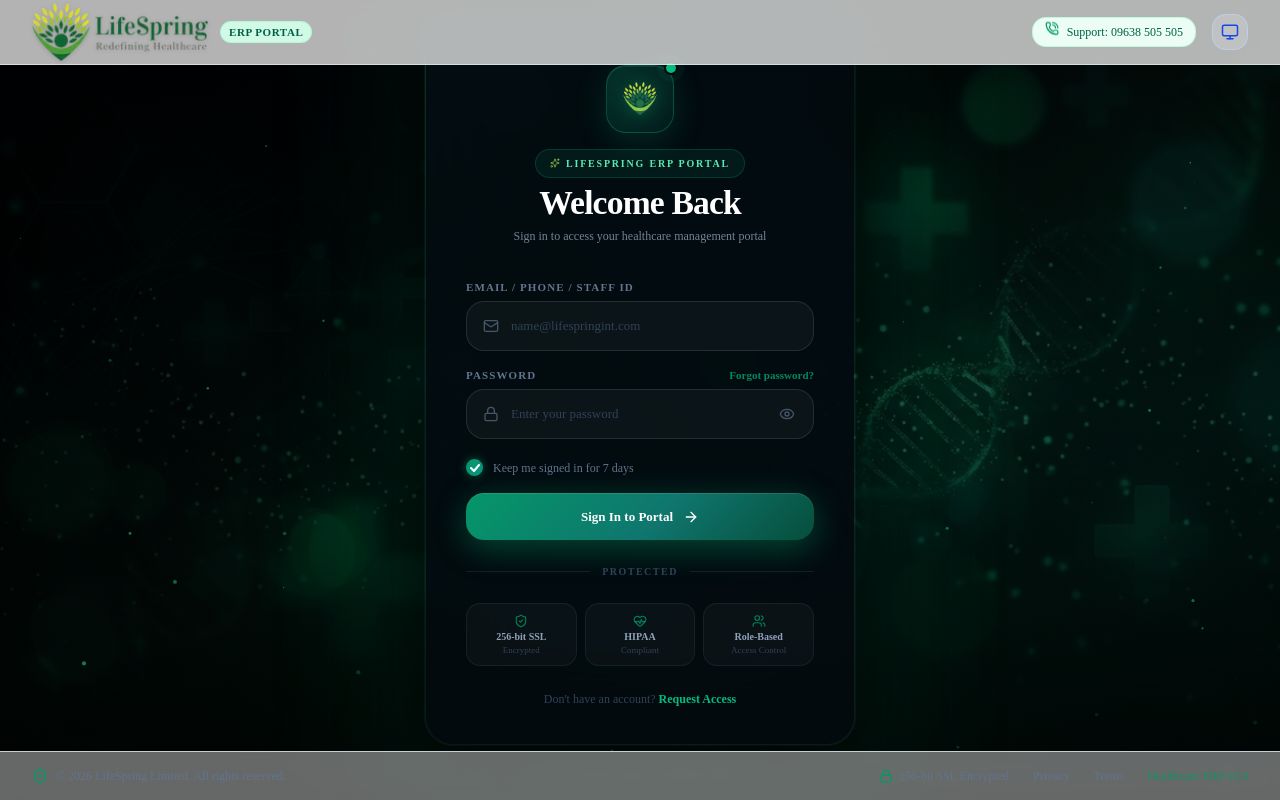
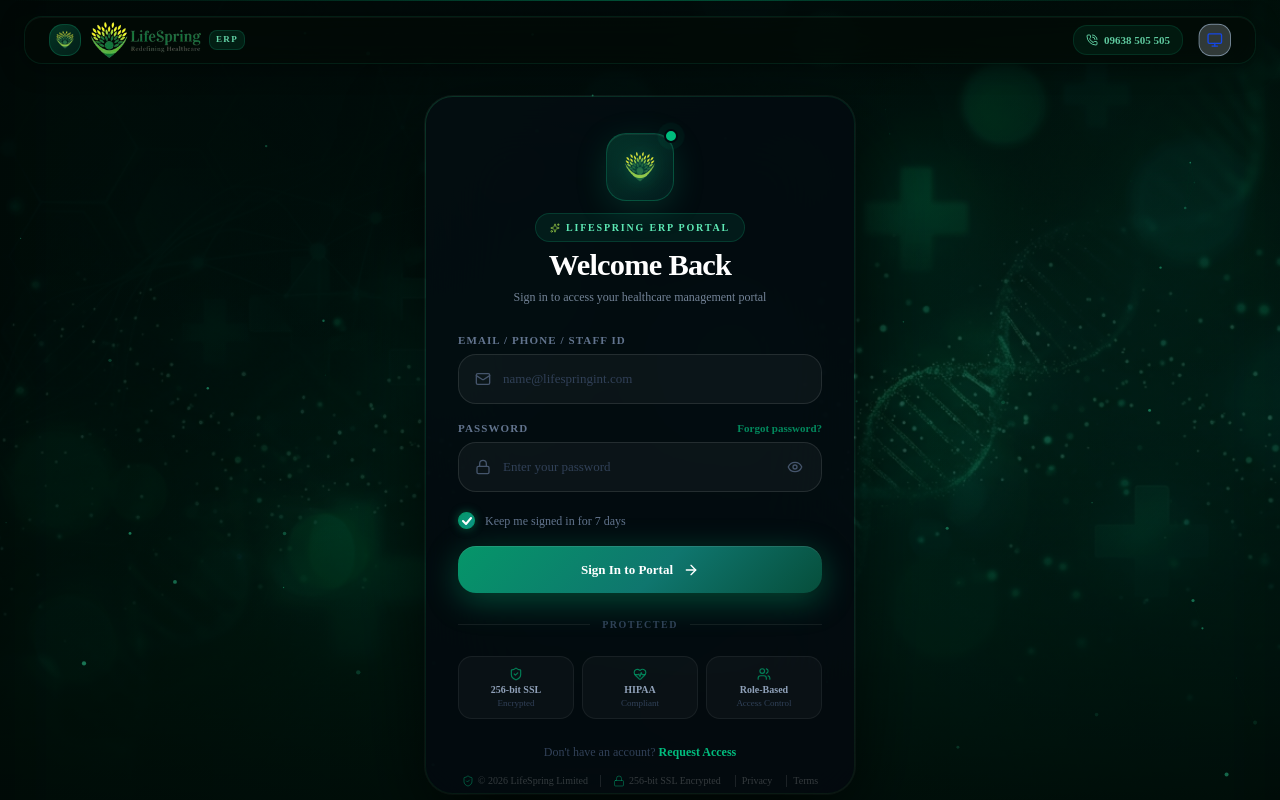
Before and after one commit to rabbiTheWebDeveloper/lifespringerp, a Next.js app: page /login in a window 1280 px wide. Built offline with nearby package versions, Linux system fonts and the light colour scheme.

Commit message:
feat: add authentication layout and login page components with particle animations

```diff
--- a/src/app/(auth)/layout.tsx
+++ b/src/app/(auth)/layout.tsx
@@ -5,7 +5,7 @@
 import Image from "next/image";
 import { ThemeProvider } from "@/context/ThemeContext";
 import { ThemeToggle } from "@/components/ThemeToggle";
-import { ShieldCheck, PhoneCall, HeartPulse, Sparkles, Building2, Lock } from "lucide-react";
+import { HeartPulse, PhoneCall, ShieldCheck, Lock } from "lucide-react";
 
 export default function AuthLayout({
   children,
@@ -14,109 +14,76 @@
 }) {
   return (
     <ThemeProvider>
-      <div className="min-h-screen flex flex-col bg-slate-50 dark:bg-[#070b12] text-slate-900 dark:text-slate-100 selection:bg-emerald-500/20 selection:text-emerald-700 dark:selection:text-emerald-300 font-sans transition-colors duration-300 relative">
+      <div className="min-h-screen flex flex-col bg-[#030b05] text-white font-sans relative">
 
-        {/* Subtle Ambient Background Gradients */}
-        <div className="fixed inset-0 pointer-events-none overflow-hidden z-0">
-          <div className="absolute -top-40 -left-40 w-96 h-96 bg-emerald-500/10 dark:bg-emerald-600/10 rounded-full blur-3xl animate-pulse" />
-          <div className="absolute top-1/3 -right-40 w-[30rem] h-[30rem] bg-teal-500/10 dark:bg-teal-500/5 rounded-full blur-3xl" />
-          <div className="absolute -bottom-40 left-1/3 w-96 h-96 bg-lime-500/10 dark:bg-emerald-950/20 rounded-full blur-3xl" />
-          <div className="absolute inset-0 bg-[radial-gradient(#059669_1px,transparent_1px)] [background-size:24px_24px] opacity-[0.03] dark:opacity-[0.05]" />
+        {/* Floating Transparent Navbar */}
+        <header className="fixed top-0 left-0 right-0 z-[60] pointer-events-none">
+          <div className="absolute top-0 left-0 right-0 h-[1px] bg-gradient-to-r from-transparent via-emerald-500/40 to-transparent" />
+          <div className="pointer-events-auto mx-3 sm:mx-6 mt-3 sm:mt-4">
+            <nav
+              className="flex items-center justify-between px-4 sm:px-6 h-12 rounded-2xl"
+              style={{
+                background: "rgba(3,10,5,0.65)",
+                backdropFilter: "blur(20px)",
+                WebkitBackdropFilter: "blur(20px)",
+                border: "1px solid rgba(16,185,129,0.12)",
+                boxShadow: "0 4px 24px rgba(0,0,0,0.4), inset 0 1px 0 rgba(255,255,255,0.04)",
+              }}
+            >
+              {/* Logo */}
+              <Link href="/" className="flex items-center gap-2.5 group transition-opacity hover:opacity-80 active:scale-95">
+                <div className="w-8 h-8 rounded-xl flex items-center justify-center shrink-0" style={{ background: "linear-gradient(135deg, rgba(16,185,129,0.25) 0%, rgba(20,184,166,0.12) 100%)", border: "1px solid rgba(16,185,129,0.25)" }}>
+                  <Image src="/images/lifespring-icon.png" alt="LifeSpring" width={20} height={20} className="object-contain" onError={(e) => { (e.currentTarget as HTMLImageElement).style.display = "none"; }} />
                 </div>
-
-        {/* Top Header */}
-        <header className="relative z-20 w-full border-b border-slate-200/80 dark:border-slate-800/80 bg-white/70 dark:bg-[#090e17]/70 backdrop-blur-md">
-          <div className="max-w-7xl mx-auto px-4 sm:px-6 lg:px-8 h-16 flex items-center justify-between">
-            {/* Logo */}
-            <Link
-              href="/"
-              className="flex items-center gap-3 group transition-transform active:scale-95"
-            >
-              <div className="relative h-9 w-36 sm:h-10 sm:w-44 flex items-center">
-                <Image
-                  src="/images/lifespring-logo.png"
-                  alt="LifeSpring - Redefining Healthcare"
-                  width={176}
-                  height={44}
-                  priority
-                  className="object-contain dark:brightness-110 drop-shadow-sm"
-                  onError={(e) => {
-                    // Fallback to text + icon if image fails to render
-                    const target = e.currentTarget;
-                    target.style.display = "none";
-                    const fallback = target.nextElementSibling as HTMLElement;
-                    if (fallback) fallback.style.display = "flex";
-                  }}
-                />
-                <div
-                  style={{ display: "none" }}
-                  className="items-center gap-2 font-bold text-lg text-emerald-700 dark:text-emerald-400"
-                >
-                  <HeartPulse className="w-6 h-6 text-emerald-600 animate-pulse" />
-                  <span>LifeSpring</span>
+                <div className="flex items-center gap-2">
+                  <Image src="/images/lifespring-logo.png" alt="LifeSpring" width={110} height={28} className="object-contain brightness-[1.15] hidden sm:block" onError={(e) => { (e.currentTarget as HTMLImageElement).style.display = "none"; const fb = e.currentTarget.nextElementSibling as HTMLElement; if (fb) fb.style.display = "flex"; }} />
+                  <span style={{ display: "none" }} className="items-center gap-1.5 font-bold text-[15px] text-emerald-300">
+                    <HeartPulse className="w-4 h-4" />LifeSpring
+                  </span>
+                  <span className="sm:hidden font-bold text-[14px] text-white">LifeSpring</span>
+                  <span className="text-[9px] font-bold uppercase tracking-[0.15em] px-1.5 py-0.5 rounded-md" style={{ background: "rgba(16,185,129,0.12)", border: "1px solid rgba(16,185,129,0.2)", color: "rgba(110,231,183,0.9)" }}>ERP</span>
                 </div>
-              </div>
-              <span className="hidden sm:inline-flex items-center text-[11px] font-semibold tracking-wider uppercase px-2 py-0.5 rounded-full bg-emerald-100 text-emerald-800 dark:bg-emerald-950/70 dark:text-emerald-300 border border-emerald-200/60 dark:border-emerald-800/60">
-                ERP Portal
-              </span>
               </Link>
 
-            {/* Right Header Actions */}
-            <div className="flex items-center gap-3 sm:gap-4">
-              {/* Emergency Hotline Hotline Badge */}
-              <div className="hidden md:flex items-center gap-2 px-3 py-1.5 rounded-xl bg-emerald-50 dark:bg-emerald-950/40 border border-emerald-200/60 dark:border-emerald-800/40 text-emerald-800 dark:text-emerald-300 text-xs font-medium">
-                <PhoneCall className="w-3.5 h-3.5 text-emerald-600 dark:text-emerald-400 animate-bounce" />
-                <span>Support: 09638 505 505</span>
+              {/* Right actions */}
+              <div className="flex items-center gap-2 sm:gap-3">
+                <div className="hidden md:flex items-center gap-1.5 px-3 py-1.5 rounded-xl text-[11px] font-semibold" style={{ background: "rgba(16,185,129,0.08)", border: "1px solid rgba(16,185,129,0.15)", color: "rgba(110,231,183,0.85)" }}>
+                  <PhoneCall className="w-3 h-3" />
+                  <span>09638 505 505</span>
                 </div>
-
-              {/* Theme Toggle */}
+                <div className="scale-90 origin-right">
                   <ThemeToggle />
                 </div>
               </div>
+            </nav>
+          </div>
         </header>
 
-        {/* Main Content Area */}
-        <main className="relative z-10 flex-1 flex flex-col justify-center items-center py-6 sm:py-10 px-4 sm:px-6 lg:px-8">
-          <div className="w-full max-w-6xl mx-auto flex items-center justify-center">
+        {/* Main Content */}
+        <main className="flex-1 flex flex-col">
           {children}
-          </div>
         </main>
 
-        {/* Modern Footer */}
-        <footer className="relative z-10 w-full border-t border-slate-200/80 dark:border-slate-800/80 bg-white/40 dark:bg-[#070b12]/40 backdrop-blur-sm py-4">
-          <div className="max-w-7xl mx-auto px-4 sm:px-6 lg:px-8 flex flex-col sm:flex-row items-center justify-between gap-3 text-xs text-slate-500 dark:text-slate-400">
-            <div className="flex items-center gap-2">
-              <ShieldCheck className="w-4 h-4 text-emerald-600 dark:text-emerald-400" />
-              <span>
-                &copy; 2026 LifeSpring Limited. All rights reserved.
+        {/* Minimal floating footer */}
+        <footer className="fixed bottom-0 left-0 right-0 z-[55] pointer-events-none">
+          <div className="flex items-center justify-center pb-3 gap-3 text-[10px]" style={{ color: "rgba(255,255,255,0.2)" }}>
+            <span className="flex items-center gap-1">
+              <ShieldCheck className="w-3 h-3 text-emerald-600/50" />
+              &copy; 2026 LifeSpring Limited
             </span>
-            </div>
-
-            <div className="flex items-center gap-4 sm:gap-6">
-              <span className="flex items-center gap-1.5 text-slate-500 dark:text-slate-400">
-                <Lock className="w-3.5 h-3.5 text-emerald-600 dark:text-emerald-400" />
+            <span className="h-3 w-px bg-white/10" />
+            <span className="flex items-center gap-1">
+              <Lock className="w-3 h-3 text-emerald-600/50" />
               256-bit SSL Encrypted
             </span>
-              <a
-                href="https://www.lifespringint.com/privacy-policy"
-                target="_blank"
-                rel="noreferrer"
-                className="hover:text-emerald-600 dark:hover:text-emerald-400 transition-colors"
-              >
-                Privacy
-              </a>
-              <a
-                href="https://www.lifespringint.com/terms"
-                target="_blank"
-                rel="noreferrer"
-                className="hover:text-emerald-600 dark:hover:text-emerald-400 transition-colors"
-              >
-                Terms
-              </a>
-              <span className="hidden md:inline-flex text-emerald-600/80 dark:text-emerald-400/80">
-                Healthcare ERP v2.4
+            <span className="hidden sm:flex items-center gap-1">
+              <span className="h-3 w-px bg-white/10 mx-0.5" />
+              <a href="https://www.lifespringint.com/privacy-policy" target="_blank" rel="noreferrer" className="hover:text-white/50 transition-colors pointer-events-auto">Privacy</a>
             </span>
-            </div>
+            <span className="hidden sm:flex items-center gap-1">
+              <span className="h-3 w-px bg-white/10 mx-0.5" />
+              <a href="https://www.lifespringint.com/terms" target="_blank" rel="noreferrer" className="hover:text-white/50 transition-colors pointer-events-auto">Terms</a>
+            </span>
           </div>
         </footer>
       </div>
--- a/src/app/(auth)/login/page.tsx
+++ b/src/app/(auth)/login/page.tsx
@@ -104,7 +104,7 @@
   };
 
   return (
-    <div className="fixed inset-0 w-full h-full flex items-center justify-center overflow-hidden">
+    <div className="fixed inset-0 w-full h-full overflow-y-auto overscroll-none flex flex-col">
       {/* Background Image */}
       <div className="absolute inset-0 z-0">
         <Image src="/images/login-bg.jpg" alt="LifeSpring Healthcare Background" fill priority quality={95} className="object-cover object-center scale-105" />
@@ -118,8 +118,9 @@
         <ParticleCanvas />
       </div>
 
-      {/* Centered Card */}
-      <div className="relative z-10 w-full max-w-[430px] mx-4 sm:mx-auto">
+      {/* Centered Card — flex grows to fill the scroll container */}
+      <div className="relative z-10 flex-1 flex items-center justify-center py-20 sm:py-24 px-4">
+      <div className="w-full max-w-[430px] mx-auto">
         <div className="absolute -inset-16 bg-emerald-500/8 rounded-[60px] blur-3xl pointer-events-none animate-pulse" />
 
         {/* Gradient border */}
@@ -129,13 +130,13 @@
             {/* Progress bar */}
             <div className="absolute top-0 left-0 h-[2.5px] bg-gradient-to-r from-emerald-400 via-teal-300 to-lime-400 transition-all duration-500 ease-out z-20" style={{ width: `${progress}%`, opacity: progress > 0 ? 1 : 0, boxShadow: progress > 0 ? "0 0 16px rgba(52,211,153,0.9)" : "none" }} />
 
-            <div className="px-7 pt-9 pb-8 sm:px-10 sm:pt-11 sm:pb-9">
+            <div className="px-5 pt-7 pb-6 sm:px-8 sm:pt-9 sm:pb-8">
 
               {/* Header */}
-              <div className="flex flex-col items-center text-center mb-8 gap-4">
+              <div className="flex flex-col items-center text-center mb-6 gap-3">
                 <div className="relative">
-                  <div className="w-[68px] h-[68px] rounded-[20px] flex items-center justify-center" style={{ background: "linear-gradient(135deg, rgba(16,185,129,0.22) 0%, rgba(20,184,166,0.1) 100%)", border: "1px solid rgba(16,185,129,0.28)", boxShadow: "0 8px 32px rgba(16,185,129,0.18), inset 0 1px 0 rgba(255,255,255,0.06)" }}>
-                    <Image src="/images/lifespring-icon.png" alt="LifeSpring" width={38} height={38} className="object-contain drop-shadow-[0_0_10px_rgba(16,185,129,0.6)]" />
+                  <div className="w-14 h-14 sm:w-[68px] sm:h-[68px] rounded-[18px] sm:rounded-[20px] flex items-center justify-center" style={{ background: "linear-gradient(135deg, rgba(16,185,129,0.22) 0%, rgba(20,184,166,0.1) 100%)", border: "1px solid rgba(16,185,129,0.28)", boxShadow: "0 8px 32px rgba(16,185,129,0.18), inset 0 1px 0 rgba(255,255,255,0.06)" }}>
+                    <Image src="/images/lifespring-icon.png" alt="LifeSpring" width={34} height={34} className="object-contain drop-shadow-[0_0_10px_rgba(16,185,129,0.6)]" />
                   </div>
                   <span className="absolute -top-1 -right-1 flex h-3.5 w-3.5">
                     <span className="animate-ping absolute inline-flex h-full w-full rounded-full bg-emerald-400 opacity-70" />
@@ -148,8 +149,8 @@
                     <Sparkles className="w-2.5 h-2.5 text-lime-300 animate-pulse" />
                     LifeSpring ERP Portal
                   </div>
-                  <h1 className="text-[1.8rem] sm:text-[2.1rem] font-black text-white tracking-tight leading-none">Welcome Back</h1>
-                  <p className="text-[12px] text-slate-400/80 leading-relaxed">Sign in to access your healthcare management portal</p>
+                  <h1 className="text-[1.55rem] sm:text-[1.9rem] font-black text-white tracking-tight leading-none">Welcome Back</h1>
+                  <p className="text-[11px] sm:text-[12px] text-slate-400/80 leading-relaxed">Sign in to access your healthcare management portal</p>
                 </div>
               </div>
 
@@ -246,10 +247,7 @@
             </div>
           </div>
         </div>
-
-        <p className="text-center text-[10px] mt-5 font-medium tracking-wider" style={{ color: "rgba(255,255,255,0.15)" }}>
-          &copy; 2026 LifeSpring Limited &middot; Healthcare ERP v2.4
-        </p>
+      </div>
       </div>
     </div>
   );
```
Lines whose indentation alone changed are shown as unchanged.
